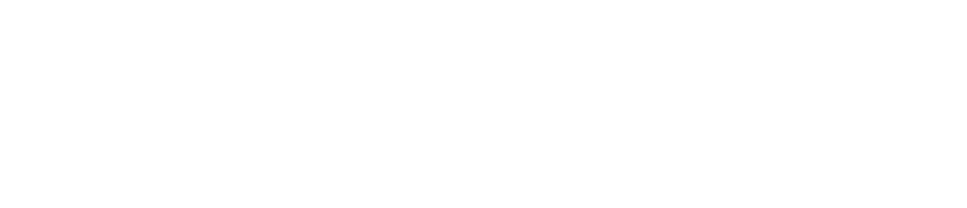
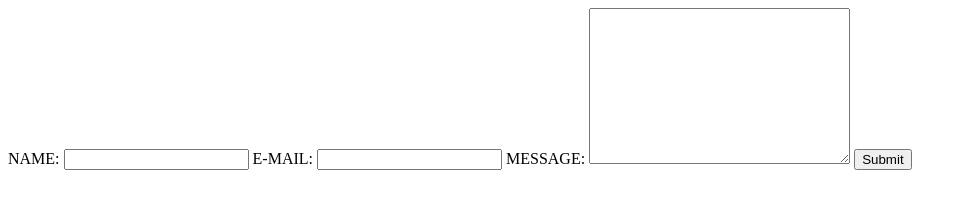
Before and after one commit to BrunaNicolau/forms_Simples, a plain HTML site: page index.html in a window 1280 px wide. Shown: the whole page, without its empty margins (0-967 px from the left). Drawn offline with Linux system fonts and the light colour scheme.

Commit message:
Second Commit forms structure

```diff
--- a/index.html
+++ b/index.html
@@ -9,6 +9,18 @@
 </head>
 
 <body>
+  <form action="">
+    <label for="name">NAME: </label>
+    <input type="text" id="name">
+
+    <label for="email" required>E-MAIL: </label>
+    <input type="email" id="email">
+
+    <label for="message">MESSAGE:</label>
+    <textarea name="" id="message" cols="30" rows="10"></textarea>
+
+    <button type="submit">Submit</button>
+  </form>
 
 </body>
 
```
